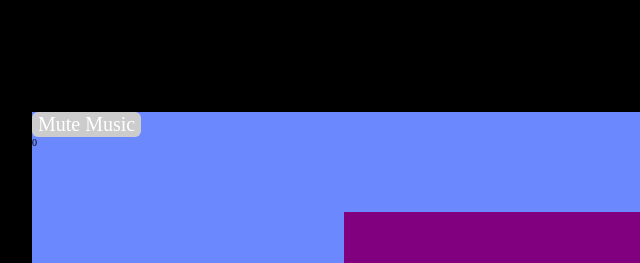
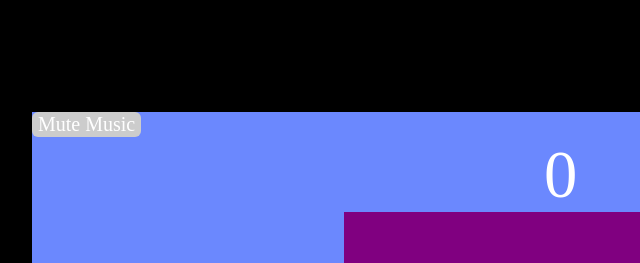
Before and after one commit to PlainStupid/PlainFlap, a website: page app/index.html in a window 1280 px wide. Shown: the top 263 px of the page, 96-736 px from the left. Drawn offline with nearby package versions, Linux system fonts and the light colour scheme; files that its build step writes are made by us from their sources.

Commit message:
score css

```diff
--- a/app/styles/plaincss.css
+++ b/app/styles/plaincss.css
@@ -45,7 +45,14 @@ height: 100px;
 background: url('../images/daniel-sprite2.png');
 background-position: 0 0;
 }
-
+#score
+{
+position:relative;
+z-index:1000;
+left:50%;
+font-size: 50pt;
+color:white;
+}
 .Player.jump {
 background-position: 0 -120px;
 }
```
